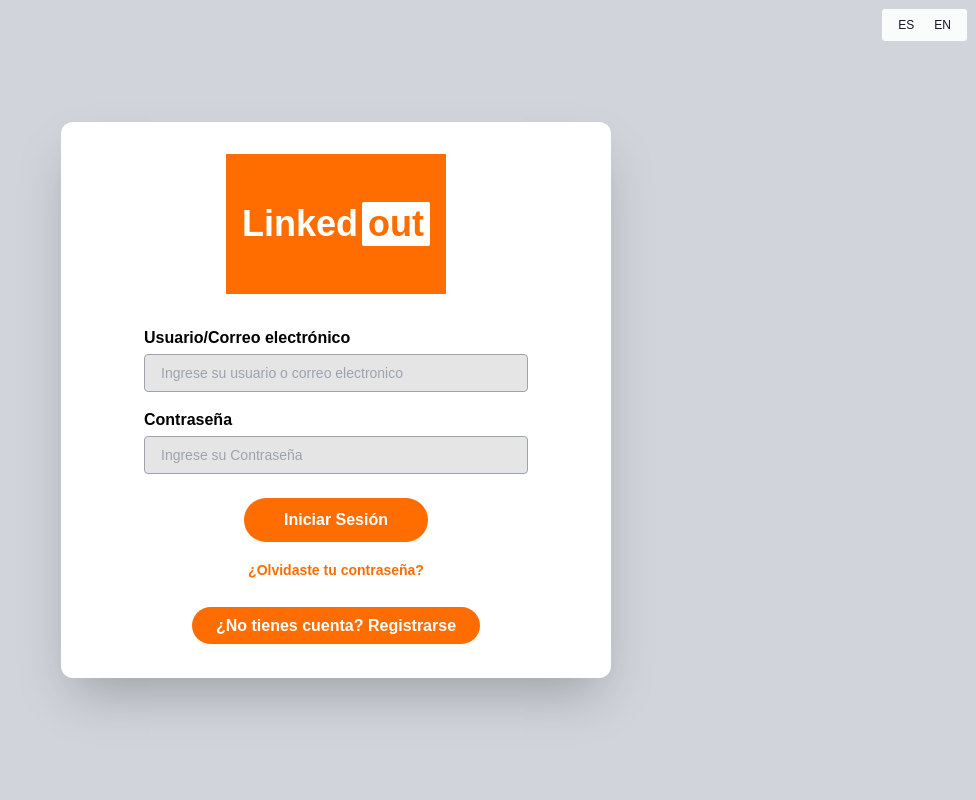
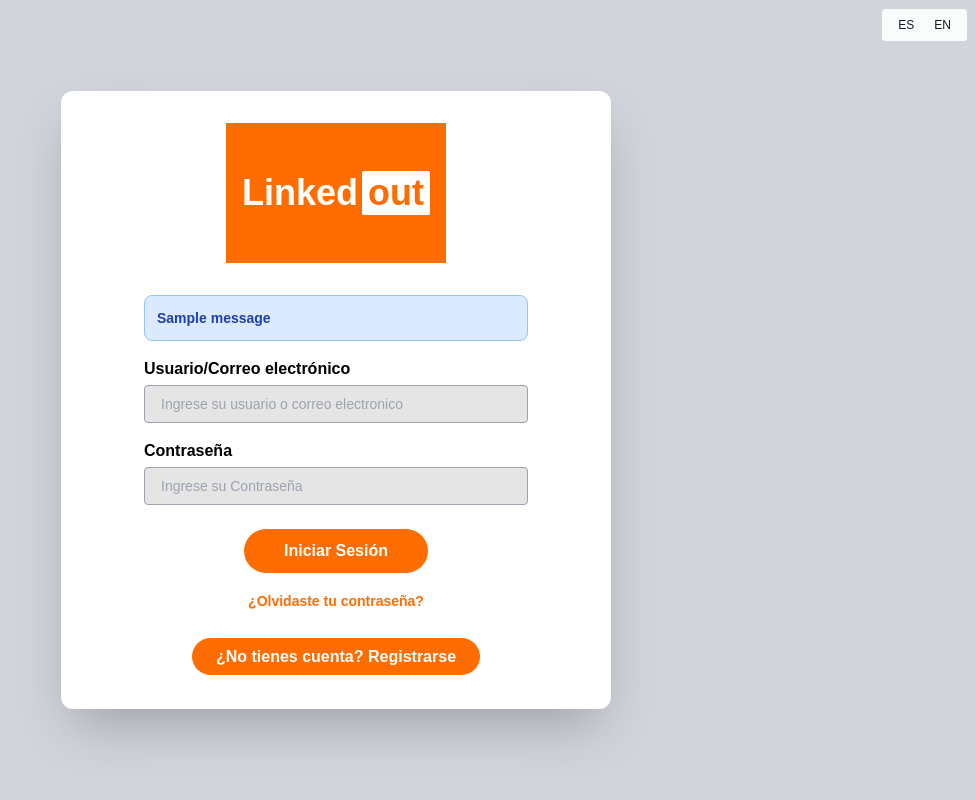
Before and after one commit to Samantha-Ramirez/Proyecto2ATI, a Django app: page /login/ in a window 1280 px wide. Shown: the whole page, without its empty margins (304-1280 px from the left). Run offline with Django 5.2, Linux system fonts and the light colour scheme; tables that the repository leaves empty hold one stand-in row (values such as "Sample post"); one stand-in notice (Sample message) is shown; some libraries are stand-ins or nearby versions.

Commit message:
fix: Agregar mensajes descriptivos de error

```diff
--- a/apps/linkedout/templates/login.html
+++ b/apps/linkedout/templates/login.html
@@ -8,10 +8,10 @@
 {% block bottombar %}{% endblock %}
 
 {% block content %}
-<div class="fixed inset-0 z-50 bg-gray-300 flex items-center justify-center overflow-hidden">
+<div class="fixed inset-0 z-50 bg-gray-300 flex items-center justify-center overflow-y-auto">
 
     <div
-        class="bg-white w-full max-w-[550px] h-full sm:h-auto sm:max-h-screen sm:rounded-xl px-6 py-8 flex flex-col items-center justify-center relative shadow-2xl">
+        class="bg-white w-full max-w-[550px] min-h-screen sm:min-h-0 sm:h-auto sm:max-h-[95vh] sm:rounded-xl px-6 py-8 flex flex-col items-center justify-center relative shadow-2xl my-auto">
 
         <div class="bg-linkedout-orange w-[220px] h-[140px] flex items-center justify-center mb-8">
             <h1 class="text-white text-3xl lg:text-4xl font-bold flex items-center gap-1">
@@ -19,19 +19,36 @@
             </h1>
         </div>
 
+        {% if messages %}
+            <div class="w-full max-w-sm mb-4 space-y-2" role="alert" aria-live="polite">
+                {% for message in messages %}
+                    <div class="p-3 rounded-lg text-sm font-bold
+                        {% if message.tags == 'warning' %}
+                            bg-yellow-100 text-yellow-800 border border-yellow-300
+                        {% else %}
+                            bg-blue-100 text-blue-800 border border-blue-300
+                        {% endif %}">
+                        {{ message }}
+                    </div>
+                {% endfor %}
+            </div>
+        {% endif %}
+
         <form class="w-full max-w-sm flex flex-col gap-4" method="POST" action="{% url 'login' %}">
             {% csrf_token %}
 
             <div class="flex flex-col gap-1">
                 <label for="username" class="font-bold text-black text-sm md:text-base">{% trans "Usuario/Correo electrónico" %}</label>
                 <input type="text" id="username" name="username" placeholder="{% trans "Ingrese su usuario o correo electronico" %}"
-                    class="w-full bg-[#E5E5E5] border border-gray-400 rounded px-4 py-2 text-gray-700 outline-none focus:border-linkedout-orange focus:ring-1 focus:ring-linkedout-orange text-center md:text-left text-sm">
+                    class="w-full bg-[#E5E5E5] border border-gray-400 rounded px-4 py-2 text-gray-700 outline-none focus:border-linkedout-orange focus:ring-1 focus:ring-linkedout-orange text-center md:text-left text-sm"
+                    required autocomplete="username">
             </div>
 
             <div class="flex flex-col gap-1">
                 <label for="password" class="font-bold text-black text-sm md:text-base">{% trans "Contraseña" %}</label>
                 <input type="password" id="password" name="password" placeholder="{% trans "Ingrese su Contraseña" %}"
-                    class="w-full bg-[#E5E5E5] border border-gray-400 rounded px-4 py-2 text-gray-700 outline-none focus:border-linkedout-orange focus:ring-1 focus:ring-linkedout-orange text-center md:text-left text-sm">
+                    class="w-full bg-[#E5E5E5] border border-gray-400 rounded px-4 py-2 text-gray-700 outline-none focus:border-linkedout-orange focus:ring-1 focus:ring-linkedout-orange text-center md:text-left text-sm"
+                    required autocomplete="current-password">
             </div>
 
             <div class="flex justify-center mt-2">
```
